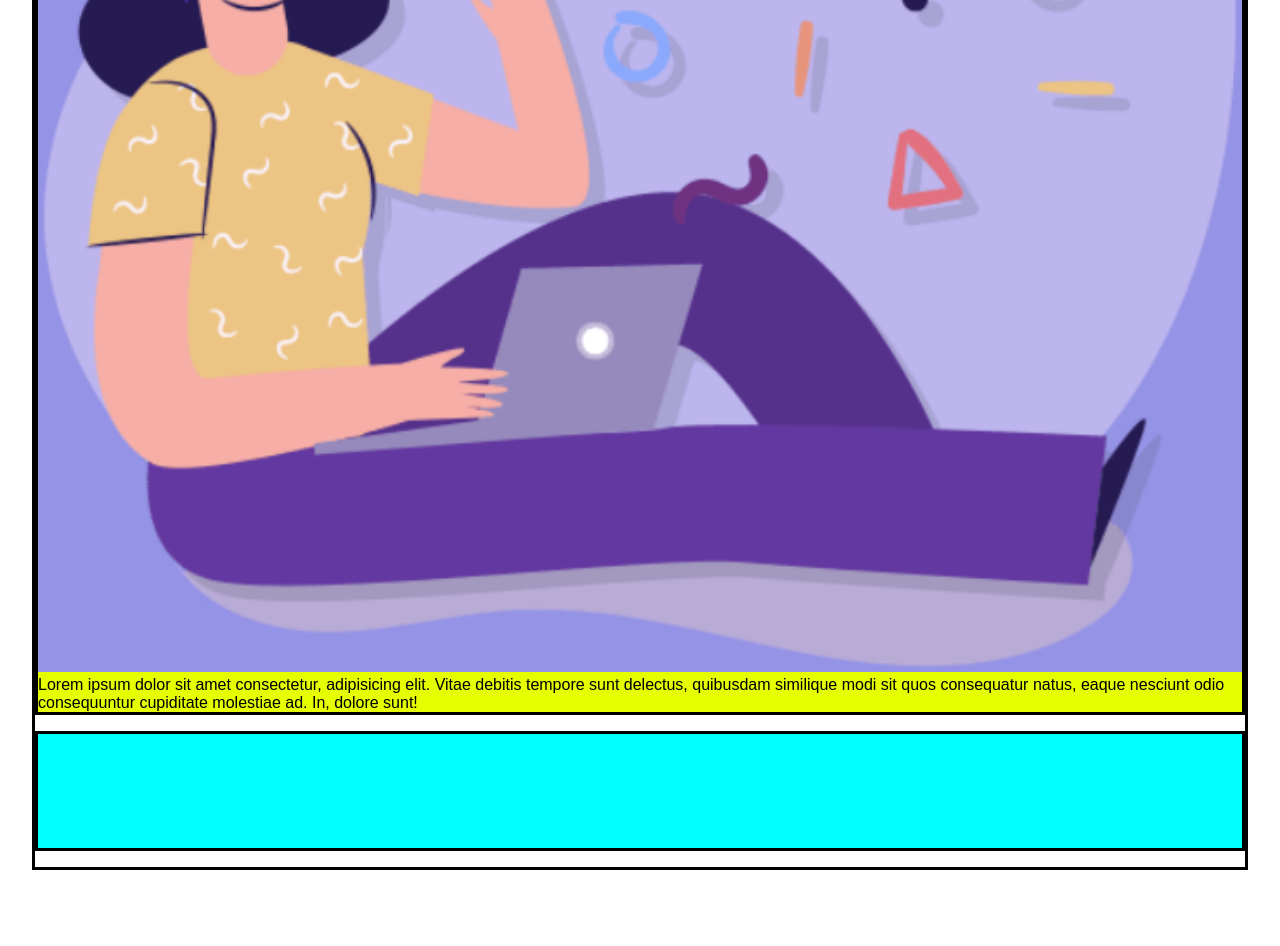
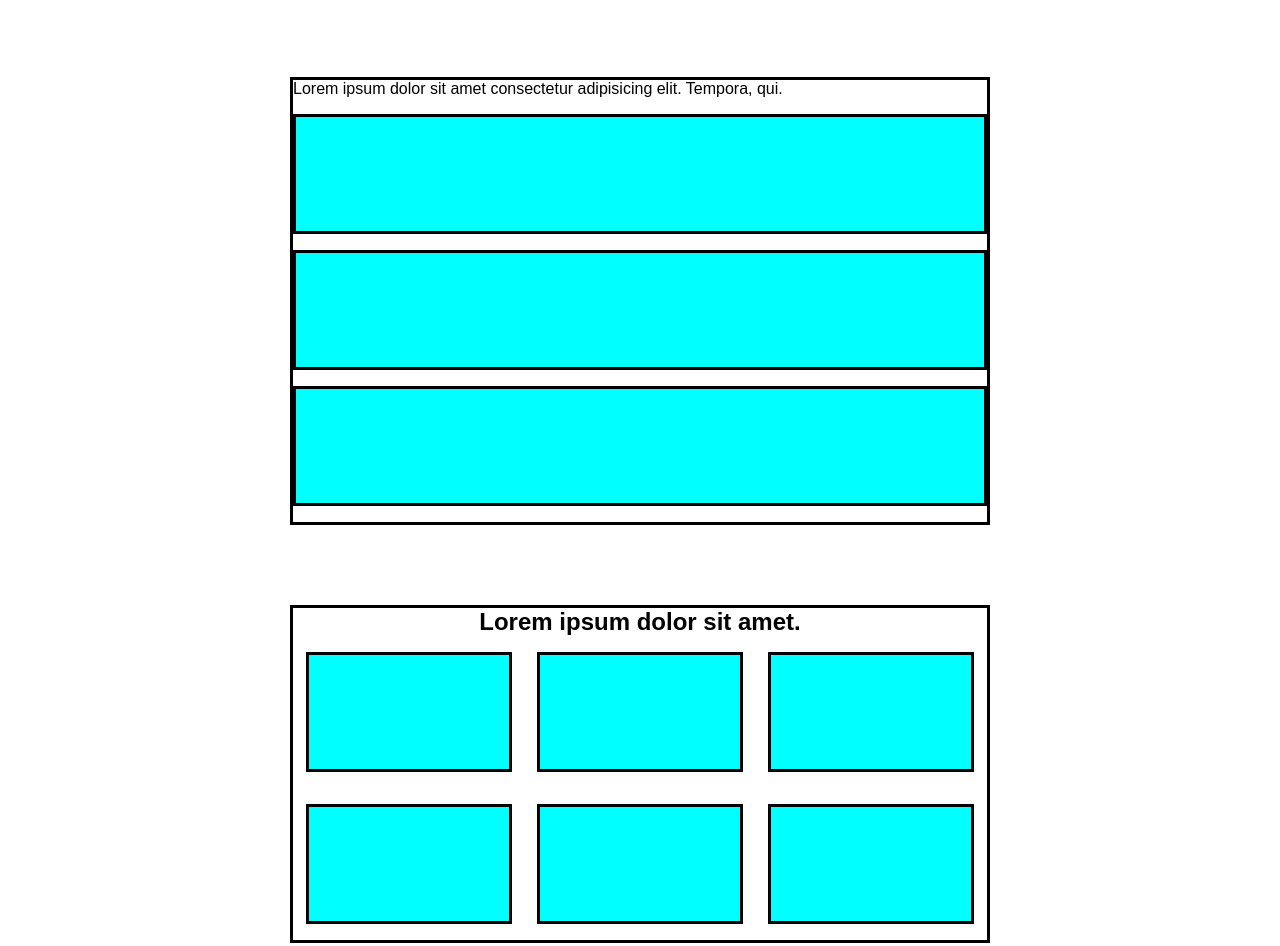
Before and after one commit to MarcoPercolla/htmlcss-responsive-layout, a plain HTML site: page index.html in a window 1280 px wide. Shown: the part 988-1934 px from the top of the page. Drawn offline with Linux system fonts and the light colour scheme.

Commit message:
aggiunge bozza responsive desktop

```diff
--- a/css/style.css
+++ b/css/style.css
@@ -145,3 +145,17 @@ footer  {
     }
 
 }
+
+/* Desktop */
+@media screen and (min-width:992px) {
+    .container {
+        max-width: 700px;
+        margin: 0 auto;
+    }
+    .planning {
+        display: flex;
+    }
+    .benefitcard {
+        width: calc(100%/3 - 2vw);
+    }
+}
```
